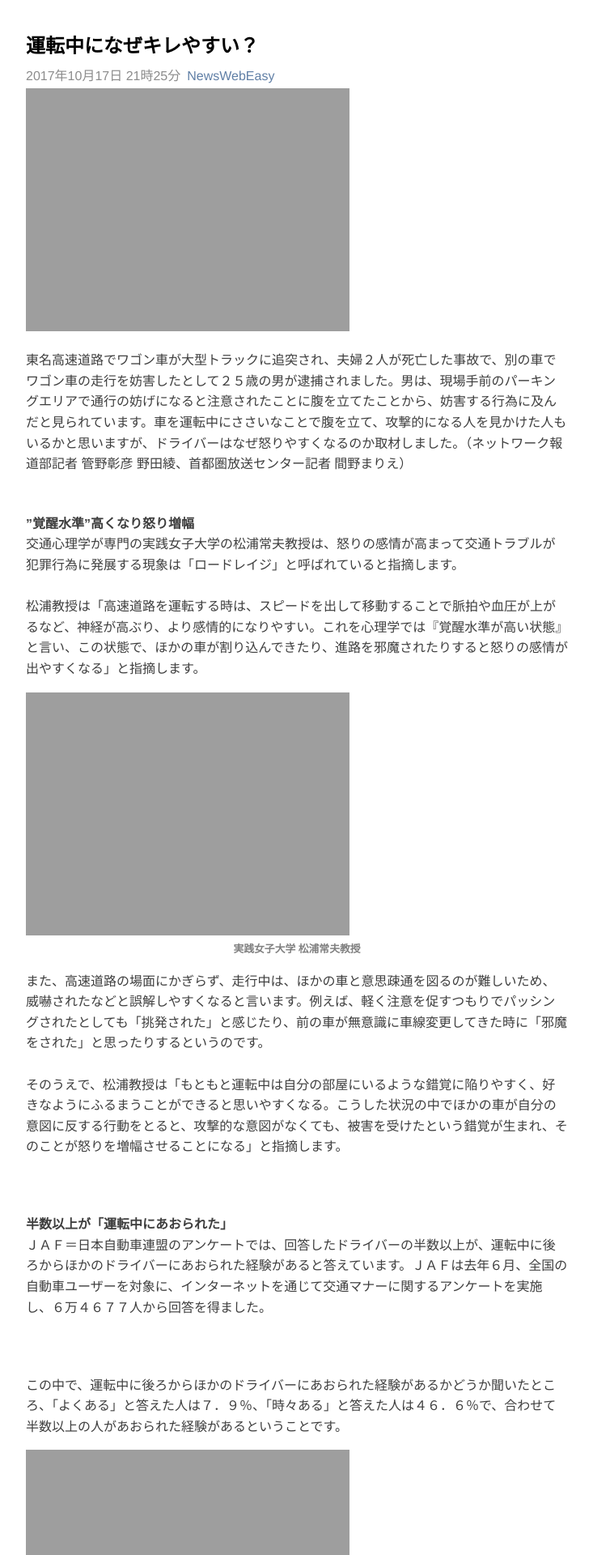
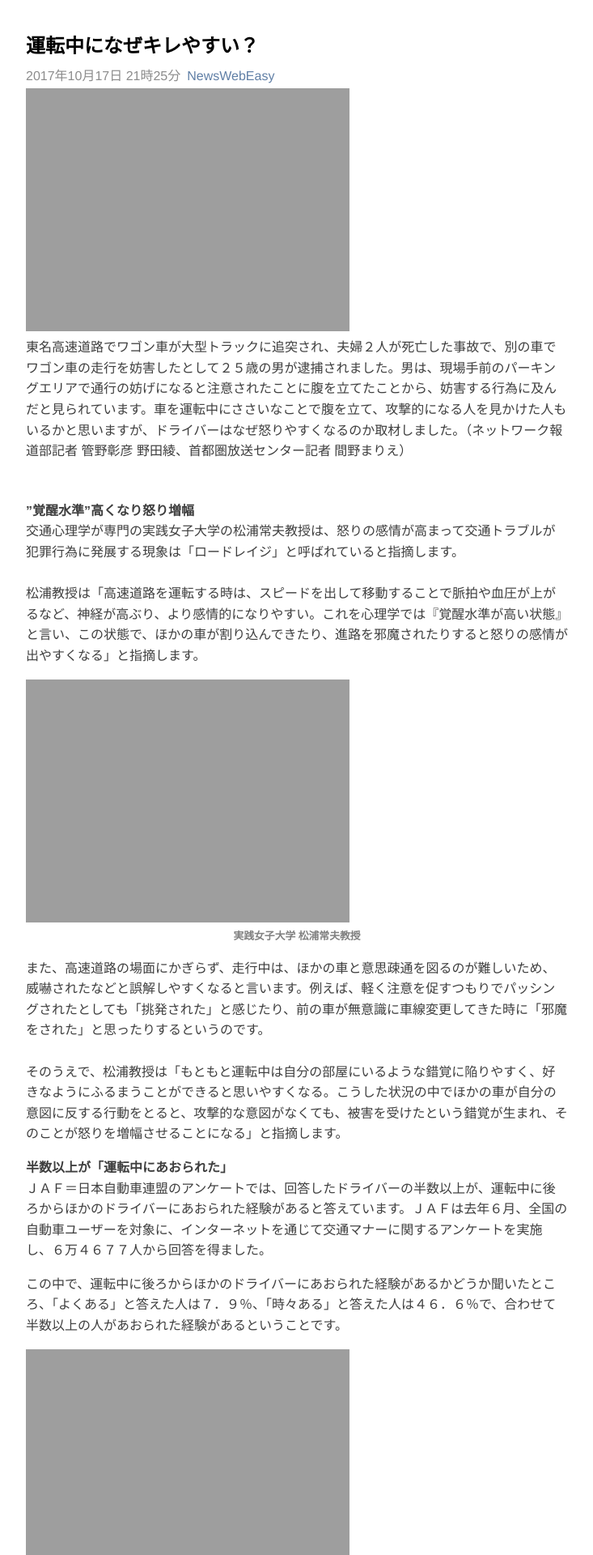
Before and after one commit to newswebeasy/test_pages, a Jekyll site: the page built from _news/web/2017-10-17-運転中になぜキレやすい.markdown, in a window 1280 px wide. Shown: the top 1920 px of the page at 81% size, without its empty margins (273-1006 px from the left). Built offline with Jekyll 4.4.1, drawn with Linux system fonts in a browser that asks for light colours.

Commit message:
http://www3.nhk.or.jp/news/html/20171017/k10011180831000.html http://www3.nhk.or.jp/news/html/20171017/k10011180551000.html

```diff
--- a/_layouts/web_news.html
+++ b/_layouts/web_news.html
@@ -23,29 +23,24 @@
             {% elsif page.img %}
             <p><img data-s="300,640" src="{{ page.img }}" data-ratio="0" data-w="640" /></p>
             {% endif %}
-            {% unless page.summary == blank %}
-            <p></p>
             <p>{{ page.summary }}</p>
-            {% endunless %}
-            {% unless page.more == blank %}
             <p></p>
             <p>{{ page.more }}</p>
-            {% endunless %}
             {% for s in page.body %}
             <p></p>
-            {% unless s.title == blank %}
+            {% if s.title %}
             <h2>{{ s.title }}</h2>
-            {% endunless %}
-            {% unless s.text == blank %}
+            {% endif %}
+            {% if s.text %}
             <p>{{ s.text }}</p>
-            {% endunless %}
-            {% unless s.image_url == blank %}
+            {% endif %}
+            {% if s.image_url %}
             <p></p>
             <p><img data-s="300,640" src="{{ s.image_url }}" data-ratio="0" data-w="640" /></p>
-            {% unless s.caption == blank %}
+            {% if s.caption %}
             <p class="caption">{{ s.caption }}</p>
-            {% endunless %}
-            {% endunless %}
+            {% endif %}
+            {% endif %}
             {% endfor %}
 
             <p><img data-type="gif" src="/assets/qrcode.gif" data-ratio="0.5064308681672026" data-w="622" /></p>
--- a/_news/web/2017-10-17-無線LAN規格に欠陥見つかる-世界中で使用.markdown
+++ b/_news/web/2017-10-17-無線LAN規格に欠陥見つかる-世界中で使用.markdown
@@ -19,11 +19,9 @@ body:
     /><br />基本ソフト「ウインドウズ」を販売する「マイクロソフト」は、今月１０日に修正用のプログラムを配布し、自動で更新されるようにパソコンが設定されていれば、すでに修正されているということです。<br
     /><br />「アップル」は、数週間以内に修正用のプログラムを配布するとしていて、「パソコンやスマートフォンの画面に表示が出るので、確実にアップデートしてほしい」と話しています。<br
     /><br />無線ルーターと呼ばれるインターネット接続機器などを販売している「バッファロー」や「アイ・オー・データ」は、修正プログラムが準備でき次第、配布するとしています。
-  caption:
 - title: 専門家「冷静な対応を」
   text: インターネットの通信技術に詳しい、日本スマートフォンセキュリティ協会の谷田部茂さんは、「今回見つかった欠陥が悪用されれば、さまざまな通信データが盗まれかねない。Ｗｉ－Ｆｉは、パソコンやスマートフォンだけでなくウェブカメラやプリンターなどのＩｏＴ機器にも使われていて、こうした機器にもメーカーの配布する修正プログラムを確実に適用することが重要だ」と指摘しています。<br
     /><br />そのうえで、「今回の欠陥を悪用するには極めて高度な技術が必要なほかＷｉ－Ｆｉの電波が届く十数メートルの範囲でしか攻撃できない。欠陥が見つかったとはいえ、Ｗｉ－Ｆｉの暗号の中で最も安全なことに変わりはないので、あわてて安全性の低い方式に切り替えるようなことはしないでほしい」と冷静な対応を呼びかけています。<br
     /><br />そして、修正プログラムが配布されていない状態で、インターネットに接続する際は、無線ではなくＬＡＮケーブルを使うことや、アドレスの先頭が「ｈｔｔｐｓ」となっているサイトに接続先を限ること、スマートフォンの場合、パケット代はかかるものの、Ｗｉ－Ｆｉを使わないことも有効だとしています。
-  caption:
 source_url: http://www3.nhk.or.jp/news/html/20171017/k10011180551000.html
 ...
--- a/_news/web/2017-10-17-運転中になぜキレやすい.markdown
+++ b/_news/web/2017-10-17-運転中になぜキレやすい.markdown
@@ -8,56 +8,39 @@ datetime: 2017年10月17日 21時25分
 summary: 東名高速道路でワゴン車が大型トラックに追突され、夫婦２人が死亡した事故で、別の車でワゴン車の走行を妨害したとして２５歳の男が逮捕されました。男は、現場手前のパーキングエリアで通行の妨げになると注意されたことに腹を立てたことから、妨害する行為に及んだと見られています。車を運転中にささいなことで腹を立て、攻撃的になる人を見かけた人もいるかと思いますが、ドライバーはなぜ怒りやすくなるのか取材しました。（ネットワーク報道部記者
   管野彰彦 野田綾、首都圏放送センター記者 間野まりえ）
 image_url: https://newswebeasy.github.io/test_ja201710/news/web/image/2017/10/17/K10011180831_1710172006_1710172012_01_02.jpg
-more: ''
 body:
 - title: ”覚醒水準”高くなり怒り増幅
   text: 交通心理学が専門の実践女子大学の松浦常夫教授は、怒りの感情が高まって交通トラブルが犯罪行為に発展する現象は<span class="pattern_1">「ロードレイジ」</span>と呼ばれていると指摘します。<br
     /><br />松浦教授は「高速道路を運転する時は、スピードを出して移動することで脈拍や血圧が上がるなど、神経が高ぶり、より感情的になりやすい。これを心理学では『覚醒水準が高い状態』と言い、この状態で、ほかの車が割り込んできたり、進路を邪魔されたりすると怒りの感情が出やすくなる」と指摘します。
   caption: 実践女子大学 松浦常夫教授
   image_url: https://newswebeasy.github.io/test_ja201710/news/web/image/2017/10/17/K10011180831_1710172003_1710172012_01_03.jpg
-- title: ''
-  text: また、高速道路の場面にかぎらず、走行中は、ほかの車と意思疎通を図るのが難しいため、威嚇されたなどと誤解しやすくなると言います。例えば、軽く注意を促すつもりでパッシングされたとしても「挑発された」と感じたり、前の車が無意識に車線変更してきた時に「邪魔をされた」と思ったりするというのです。<br
+- text: また、高速道路の場面にかぎらず、走行中は、ほかの車と意思疎通を図るのが難しいため、威嚇されたなどと誤解しやすくなると言います。例えば、軽く注意を促すつもりでパッシングされたとしても「挑発された」と感じたり、前の車が無意識に車線変更してきた時に「邪魔をされた」と思ったりするというのです。<br
     /><br />そのうえで、松浦教授は「もともと運転中は自分の部屋にいるような錯覚に陥りやすく、好きなようにふるまうことができると思いやすくなる。こうした状況の中でほかの車が自分の意図に反する行動をとると、攻撃的な意図がなくても、被害を受けたという錯覚が生まれ、そのことが怒りを増幅させることになる」と指摘します。
-  caption: ''
 - title: 半数以上が「運転中にあおられた」
   text: ＪＡＦ＝日本自動車連盟のアンケートでは、回答したドライバーの半数以上が、運転中に後ろからほかのドライバーにあおられた経験があると答えています。ＪＡＦは去年６月、全国の自動車ユーザーを対象に、インターネットを通じて交通マナーに関するアンケートを実施し、６万４６７７人から回答を得ました。
-  caption: ''
-- title: ''
-  text: この中で、運転中に後ろからほかのドライバーにあおられた経験があるかどうか聞いたところ、「よくある」と答えた人は７．９％、「時々ある」と答えた人は４６．６％で、合わせて半数以上の人があおられた経験があるということです。
-  caption: ''
+- text: この中で、運転中に後ろからほかのドライバーにあおられた経験があるかどうか聞いたところ、「よくある」と答えた人は７．９％、「時々ある」と答えた人は４６．６％で、合わせて半数以上の人があおられた経験があるということです。
   image_url: https://newswebeasy.github.io/test_ja201710/news/web/image/2017/10/17/K10011180831_1710172001_1710172012_01_04.jpg
 - title: 感情をどうコントロールするのか
   text: 岐阜県各務原市にある「那加自動車学校」では、ドライバーの感情をコントロールする方法を指導しています。
-  caption: ''
-- title: ''
-  text: 運送業者などからの依頼を受けて、受講生に教習コースを走行してもらい、その際に、助手席に乗った教官が「急いで運転して」などと、あえて焦らせる発言をして安全運転ができるのかを確認しています。この講習で、多くのドライバーが左右の安全確認を忘れるなど感情の乱れからいつもどおりの運転ができなくなるということです。<br
+- text: 運送業者などからの依頼を受けて、受講生に教習コースを走行してもらい、その際に、助手席に乗った教官が「急いで運転して」などと、あえて焦らせる発言をして安全運転ができるのかを確認しています。この講習で、多くのドライバーが左右の安全確認を忘れるなど感情の乱れからいつもどおりの運転ができなくなるということです。<br
     /><br />この自動車学校では、ドライバーに対し、運転中に怒りを覚えた時は事故の危険が高くなるとして、短い時間、気を紛らわせて怒りの感情を抑えるよう呼びかけています。具体的には、その時に感じたことを言葉に出すことで感情を落ち着かせるというもので、自動車学校によりますと心理学の分野で<span
     class="pattern_1">「カタルシス効果」</span>と呼ばれているということです。
-  caption: ''
   image_url: https://newswebeasy.github.io/test_ja201710/news/web/image/2017/10/17/K10011180831_1710172002_1710172012_01_05.jpg
 - title: イライラを６秒あけて冷静に
   text: 怒りの感情と上手に向き合うための心理トレーニングの普及を行っている東京・港区の日本アンガーマネジメント協会も言葉に出して気持ちを落ち着かせる「カタルシス効果」は、危険な運転を減らすのに重要だと指摘します。
-  caption: ''
   image_url: https://newswebeasy.github.io/test_ja201710/news/web/image/2017/10/17/K10011180831_1710172003_1710172012_01_06.jpg
-- title: ''
-  text: 日本アンガーマネジメント協会の安藤俊介代表理事は、イライラした場合でも、６秒、間を置くことで多くの人は冷静になることができるので、その間に言葉に出して気持ちを落ち着かせるのが望ましいと言います。<br
+- text: 日本アンガーマネジメント協会の安藤俊介代表理事は、イライラした場合でも、６秒、間を置くことで多くの人は冷静になることができるので、その間に言葉に出して気持ちを落ち着かせるのが望ましいと言います。<br
     /><br />その際に有効なのが、イライラする場合を想定して、自分自身にかける言葉をあらかじめ用意しておくことで、「大丈夫」とか「たいしたことない」といった、前向きな言葉を言い聞かせることが大切だといいます。また、温度計をイメージして、自分がどれくらい怒っているのかを客観的に考えることで、怒りを行動に移すのを避けることができると指摘します。
   caption: 安藤俊介 代表理事
   image_url: https://newswebeasy.github.io/test_ja201710/news/web/image/2017/10/17/K10011180831_1710172003_1710172012_01_07.jpg
-- title: ''
-  text: 安藤代表理事によりますと、特に自分の運転技術がうまいと思い込んでいる人や、ふだんおとなしい人、それにプライドが高い人が怒りやすくなる傾向があるということで、「そういった自覚がある人は、家族や大切なものの写真を手元に置いたり、車内に貼っておくことで、迷惑をかけたり失ったりするリスクが頭に浮かび、危険な運転の抑制になる」と話しています。
-  caption: ''
+- text: 安藤代表理事によりますと、特に自分の運転技術がうまいと思い込んでいる人や、ふだんおとなしい人、それにプライドが高い人が怒りやすくなる傾向があるということで、「そういった自覚がある人は、家族や大切なものの写真を手元に置いたり、車内に貼っておくことで、迷惑をかけたり失ったりするリスクが頭に浮かび、危険な運転の抑制になる」と話しています。
 - title: トラブル回避の方法は？
   text: それでは、逆に危険な運転をする車に巻き込まれそうになった時には、どのように行動すればいいのか。<br /><br />安藤代表理事は「後ろからあおられたり、前に割り込まれたりした時にも絶対に挑発に乗ってはいけない。危害を加えようとする相手から離れることが大切だ」と指摘します。<br
     /><br />また実践女子大学の松浦常夫教授はトラブルを回避するための具体的な回避行動について「危険を感じたらまずは逃げることが大事で、自分の車を路肩に寄せて先に危険な車を行かせるなどして接触を避けるようにしてほしい。それができない場合には車の外に出ずに、車内で警察などに連絡するべきだ」と指摘します。
-  caption: ''
 - title: 悲劇を繰り返さないために
   text: 車を運転していると、幅寄せやあおりなどの乱暴な運転をされて、イラッとすることがあると思います。
-  caption: ''
   image_url: https://newswebeasy.github.io/test_ja201710/news/web/image/2017/10/17/K10011180831_1710172002_1710172012_01_08.jpg
-- title: ''
-  text: しかし、今回の東名高速道路での事故に見られるように、交通トラブルは一歩間違えれば、大惨事につながりかねず、その代償は極めて大きくなります。<br /><br
+- text: しかし、今回の東名高速道路での事故に見られるように、交通トラブルは一歩間違えれば、大惨事につながりかねず、その代償は極めて大きくなります。<br /><br
     />今回のような悲劇を繰り返さないためにも、運転手一人一人が心に余裕を持って、安全運転を心がけることが何よりも求められています。
-  caption: ''
 source_url: http://www3.nhk.or.jp/news/html/20171017/k10011180831000.html
 ...
```
